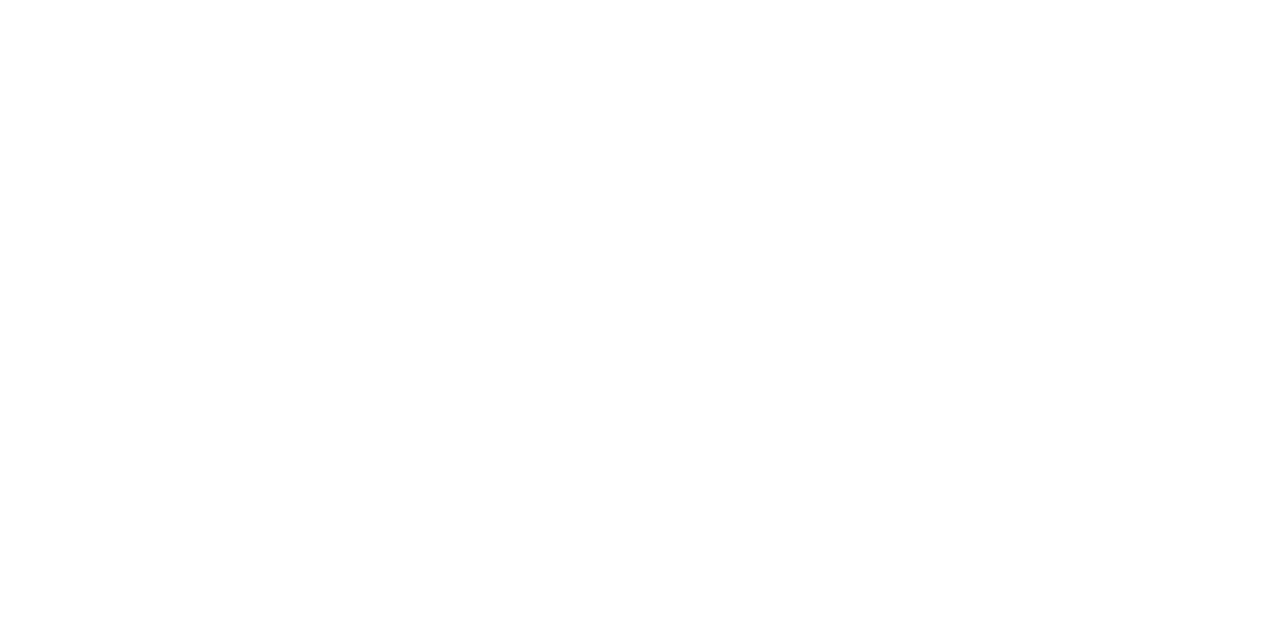
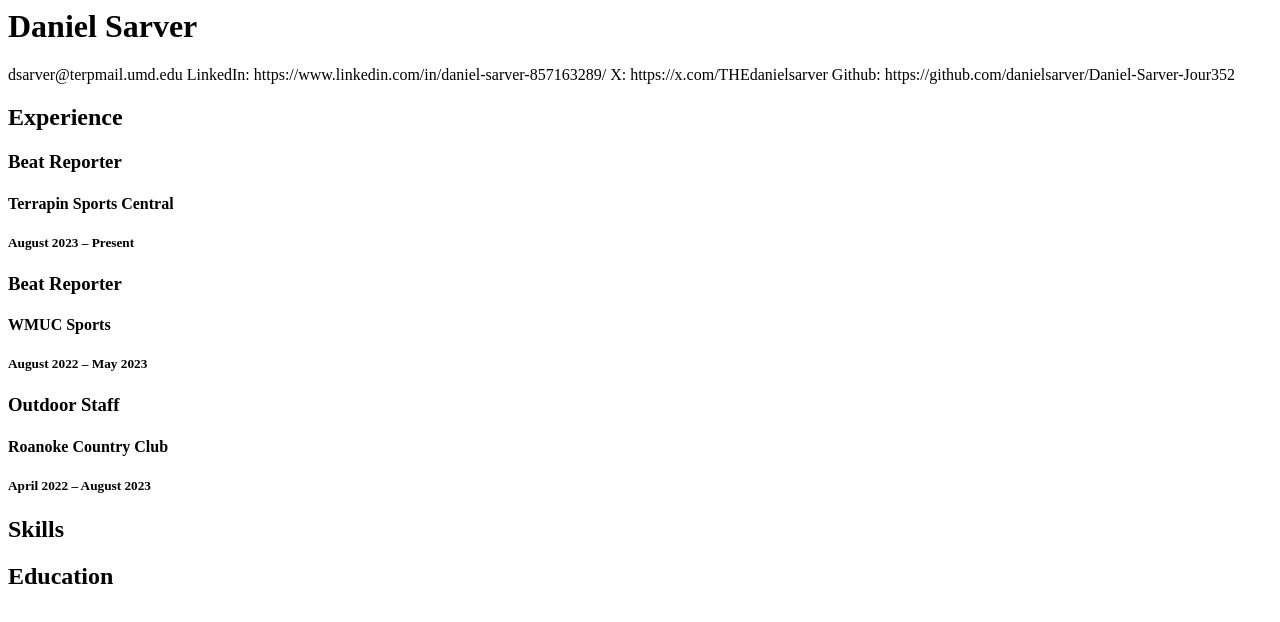
Before and after one commit to danielsarver/Daniel-Sarver-Jour352, a plain HTML site: page resume.html in a window 1280 px wide. Drawn offline with Linux system fonts and the light colour scheme.

Commit message:
updated resume added photo

```diff
--- a/resume.html
+++ b/resume.html
@@ -3,14 +3,34 @@
 
     <head>
         <title>Daniel Sarver Resume</title>
-
-
     </head>
 
     <body>
+        <h1>Daniel Sarver</h1>
 
+        <div id="contact">
+            dsarver@terpmail.umd.edu
+            LinkedIn: https://www.linkedin.com/in/daniel-sarver-857163289/
+            X: https://x.com/THEdanielsarver
+            Github: https://github.com/danielsarver/Daniel-Sarver-Jour352
+        </div>
 
+        <h2>Experience</h2>
+
+        <h3>Beat Reporter</h3>
+        <h4>Terrapin Sports Central</h4>
+        <h5>August 2023 – Present</h5>
+
+        <h3>Beat Reporter</h3>
+        <h4>WMUC Sports</h4>
+        <h5>August 2022 – May 2023</h5>
+
+        <h3>Outdoor Staff</h3>
+        <h4>Roanoke Country Club</h4>
+        <h5>April 2022 – August 2023</h5>
+
+        <h2>Skills</h2>
+
+        <h2>Education</h2>
     </body>
-
-
 </html>
```
Also changed, not shown: dsarverheadshot.jpg (added).
